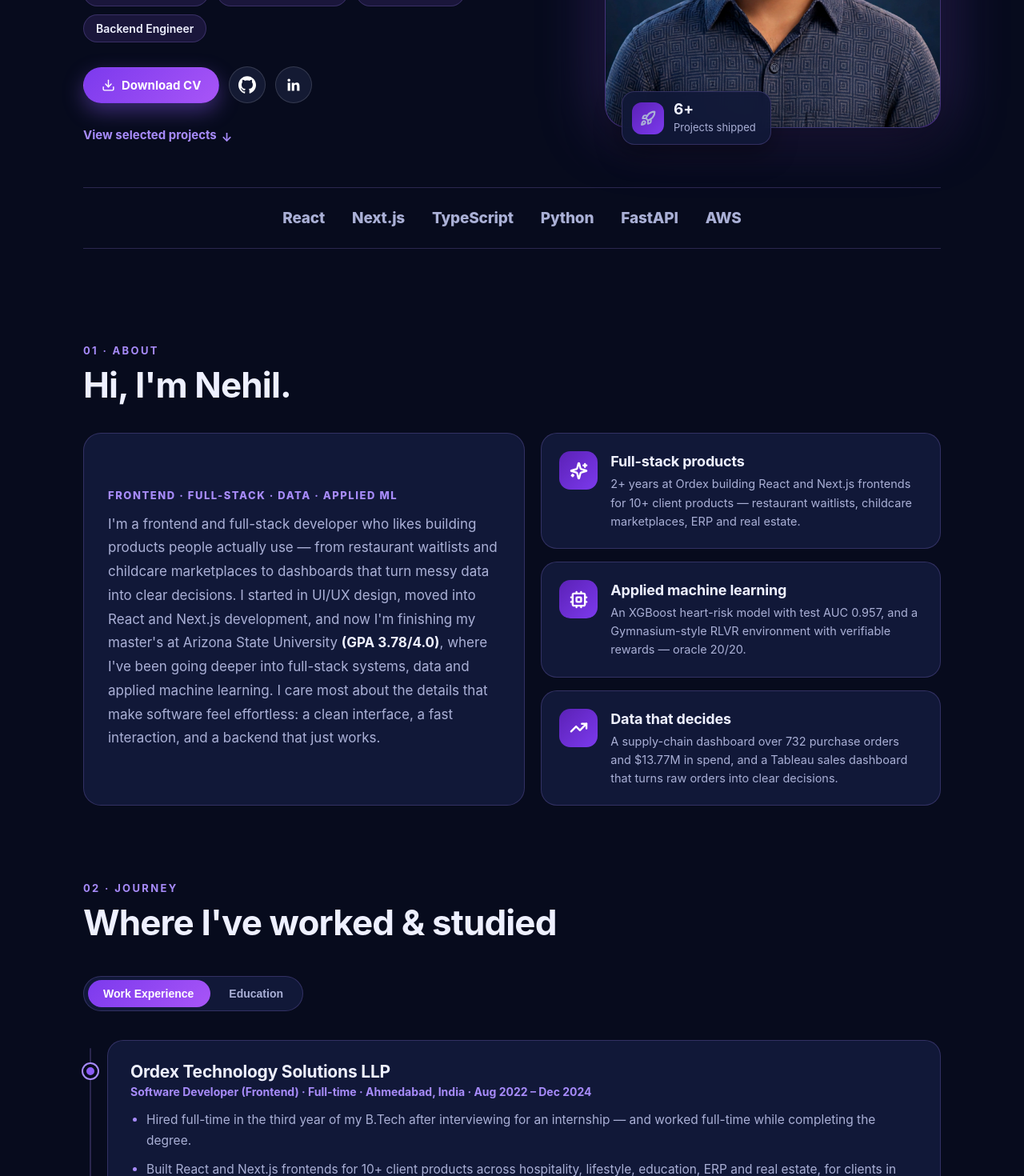
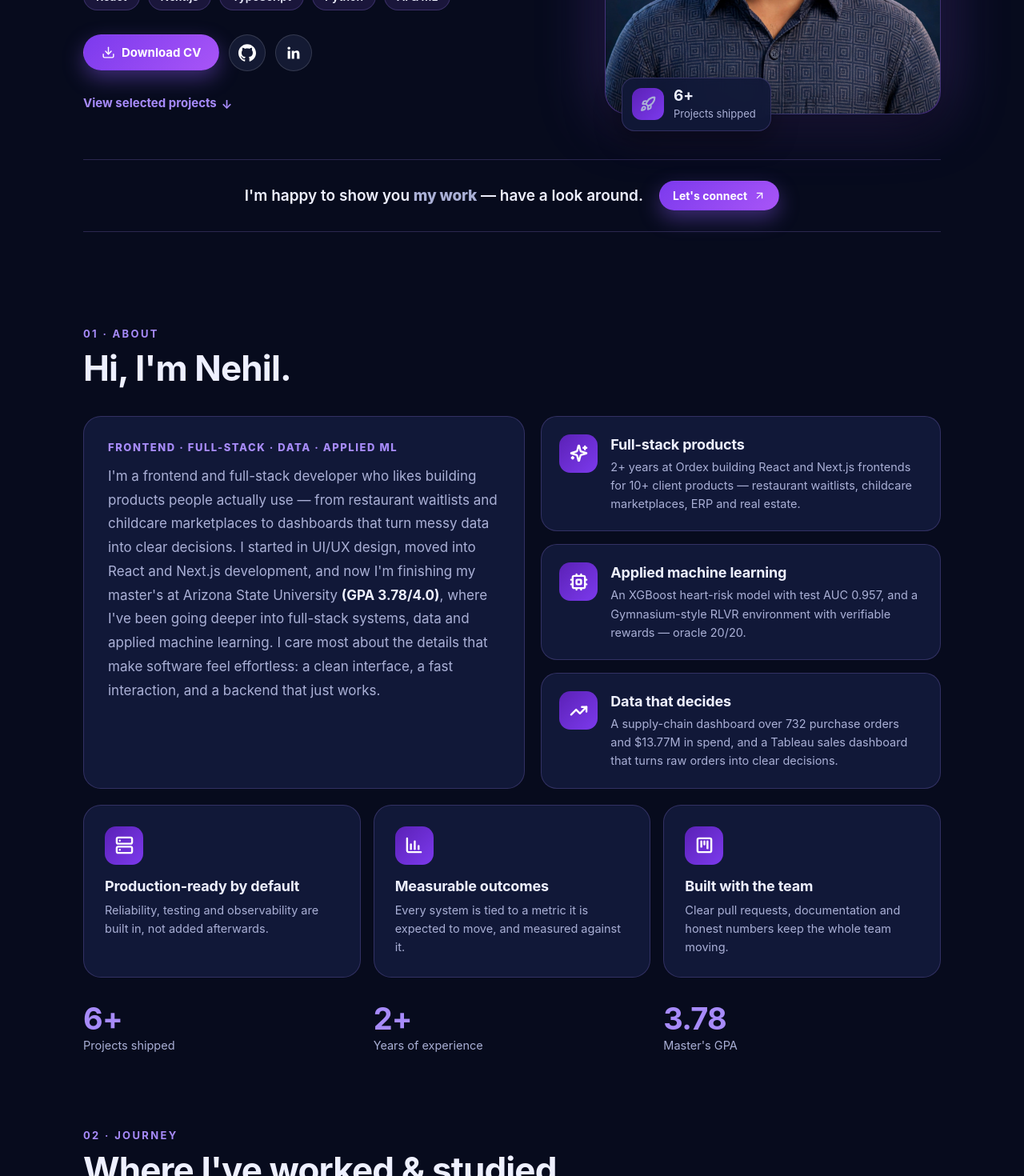
Before and after one commit to nehilbhakta/portfolio, a Next.js app: page / in a window 1280 px wide. Shown: the part 500-1970 px from the top of the page at 80% size. Built offline with nearby package versions, Linux system fonts and the light colour scheme.

Commit message:
Round 3: tools chips, CTA band, bio top-align, About principles + stats

```diff
--- a/app/globals.css
+++ b/app/globals.css
@@ -221,10 +221,11 @@ section { padding: 84px 0 8px; scroll-margin-top: 90px; }
 
 /* ---------- Stack strip ---------- */
 .stack-strip {
-  display: flex; flex-wrap: wrap; justify-content: center; gap: 12px 34px;
+  display: flex; flex-wrap: wrap; justify-content: center; align-items: center; gap: 12px 20px;
   padding: 26px 10px; margin-top: 56px;
   border-top: 1px solid var(--border); border-bottom: 1px solid var(--border);
 }
+.stack-cta { margin: 0; font-size: 19px; font-weight: 600; color: var(--text); text-align: center; }
 .stack-strip span { font-size: 19px; font-weight: 800; letter-spacing: -0.01em; color: var(--text-muted); transition: color 0.2s ease; }
 .stack-strip span:hover { color: var(--violet-2); }
 
@@ -232,7 +233,7 @@ section { padding: 84px 0 8px; scroll-margin-top: 90px; }
 .about-grid { display: grid; grid-template-columns: 1.05fr 0.95fr; gap: 20px; margin-top: 36px; align-items: stretch; }
 .about-bio {
   background: var(--bg-card); border: 1px solid var(--border); border-radius: 22px; padding: 30px;
-  height: 100%; display: flex; flex-direction: column; justify-content: center;
+  height: 100%; display: flex; flex-direction: column; justify-content: flex-start;
   transition: transform 0.2s ease, border-color 0.2s ease, box-shadow 0.2s ease;
 }
 .about-bio:hover { transform: translateY(-3px); border-color: var(--violet-2); box-shadow: 0 16px 36px rgba(0, 0, 0, 0.28); }
@@ -243,6 +244,17 @@ section { padding: 84px 0 8px; scroll-margin-top: 90px; }
 .about-bio p { color: var(--text-muted); font-size: 17px; line-height: 1.75; margin: 14px 0 0; }
 .about-bio p strong { color: var(--text); }
 .about-highlights { display: flex; flex-direction: column; gap: 16px; height: 100%; }
+.about-principles { display: grid; grid-template-columns: repeat(3, 1fr); gap: 16px; margin-top: 20px; }
+.principle-card {
+  background: var(--bg-card); border: 1px solid var(--border); border-radius: 22px; padding: 26px;
+  transition: transform 0.2s ease, border-color 0.2s ease, box-shadow 0.2s ease;
+}
+.principle-card:hover { transform: translateY(-4px); border-color: var(--violet-2); box-shadow: 0 18px 40px rgba(0, 0, 0, 0.32); }
+.principle-card h3 { margin: 16px 0 8px; font-size: 18px; letter-spacing: -0.01em; }
+.principle-card p { margin: 0; color: var(--text-muted); font-size: 14.5px; line-height: 1.6; }
+.about-stats { display: grid; grid-template-columns: repeat(3, 1fr); gap: 16px; margin-top: 28px; }
+.about-stat b { display: block; font-size: 38px; letter-spacing: -0.02em; color: var(--violet-2); }
+.about-stat span { color: var(--text-muted); font-size: 14.5px; }
 .highlight-card {
   display: flex; gap: 16px;
   background: var(--bg-card); border: 1px solid var(--border); border-radius: 20px; padding: 22px;
--- a/app/page.tsx
+++ b/app/page.tsx
@@ -473,6 +473,30 @@ const ABOUT_HIGHLIGHTS: { icon: string; title: string; text: string }[] = [
   },
 ];
 
+const ABOUT_PRINCIPLES: { icon: string; title: string; text: string }[] = [
+  {
+    icon: "server",
+    title: "Production-ready by default",
+    text: "Reliability, testing and observability are built in, not added afterwards.",
+  },
+  {
+    icon: "chart",
+    title: "Measurable outcomes",
+    text: "Every system is tied to a metric it is expected to move, and measured against it.",
+  },
+  {
+    icon: "square-kanban",
+    title: "Built with the team",
+    text: "Clear pull requests, documentation and honest numbers keep the whole team moving.",
+  },
+];
+
+const ABOUT_STATS: { value: string; label: string }[] = [
+  { value: "6+", label: "Projects shipped" },
+  { value: "2+", label: "Years of experience" },
+  { value: "3.78", label: "Master's GPA" },
+];
+
 const WORK_ITEMS = [
   {
     org: "Ordex Technology Solutions LLP",
@@ -695,7 +719,7 @@ export default function Home() {
                   finishing my MS IT at Arizona State University.
                 </p>
                 <div className="chips">
-                  {["Software Engineer", "Full-Stack Engineer", "AI/ML Engineer", "Backend Engineer"].map((chip) => (
+                  {["React", "Next.js", "TypeScript", "Python", "AI & ML"].map((chip) => (
                     <span className="chip" key={chip}>
                       {chip}
                     </span>
@@ -743,10 +767,14 @@ export default function Home() {
                 </div>
               </div>
             </div>
-            <div className="stack-strip" aria-label="Core stack">
-              {["React", "Next.js", "TypeScript", "Python", "FastAPI", "AWS"].map((tech) => (
-                <span key={tech}>{tech}</span>
-              ))}
+            <div className="stack-strip">
+              <p className="stack-cta">
+                I&apos;m happy to show you <span className="grad-text">my work</span> — have a
+                look around.
+              </p>
+              <a className="btn btn-primary btn-sm" href="#contact">
+                Let&apos;s connect <Icon name="arrow-up-right" size={15} />
+              </a>
             </div>
           </div>
         </section>
@@ -784,6 +812,25 @@ export default function Home() {
                   </div>
                 ))}
               </div>
+            </div>
+            <div className="about-principles">
+              {ABOUT_PRINCIPLES.map((item) => (
+                <div className="principle-card reveal" key={item.title}>
+                  <span className="highlight-icon">
+                    <Icon name={item.icon} size={23} />
+                  </span>
+                  <h3>{item.title}</h3>
+                  <p>{item.text}</p>
+                </div>
+              ))}
+            </div>
+            <div className="about-stats">
+              {ABOUT_STATS.map((stat) => (
+                <div className="about-stat" key={stat.label}>
+                  <b>{stat.value}</b>
+                  <span>{stat.label}</span>
+                </div>
+              ))}
             </div>
           </div>
         </section>
```
